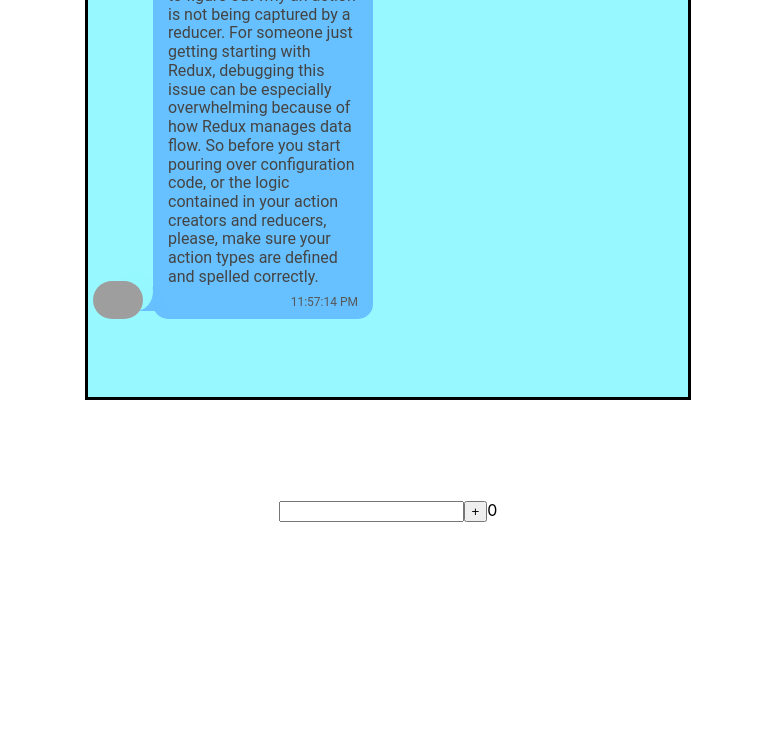
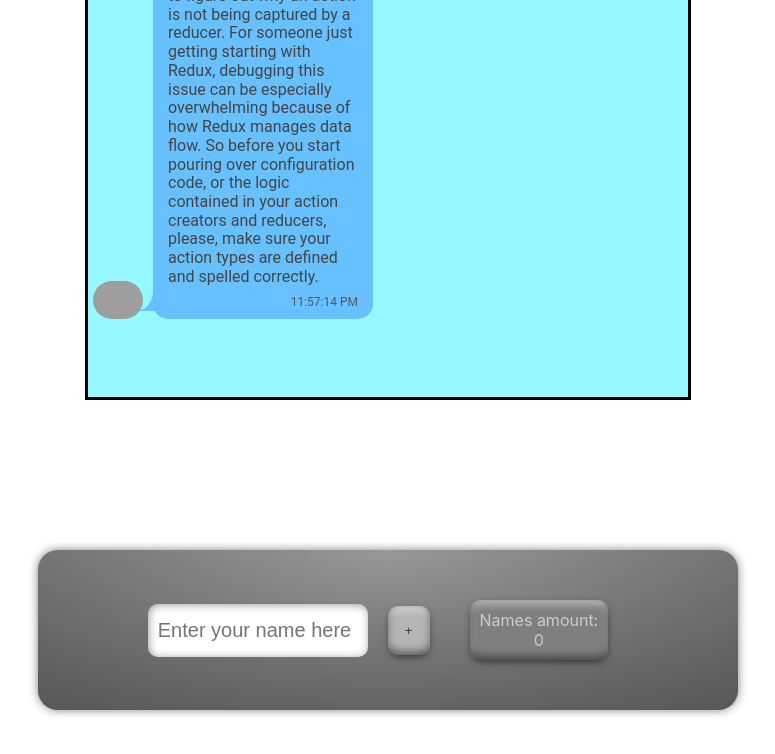
Before and after one commit to DmitryDemid-lab/IgnatTask01, a React (Create React App) app: page / in a window 1280 px wide. Shown: the part 1593-2347 px from the top of the page, without its empty margins (252-1027 px from the left). Built offline with nearby package versions, Linux system fonts and the light colour scheme; grey boxes are pictures that could not be loaded.

Commit message:
Stylization added

```diff
--- a/src/Components/HelloName/HelloName.module.css
+++ b/src/Components/HelloName/HelloName.module.css
@@ -1,5 +1,55 @@
 .HelloName {
+    display: flex;
+    align-items: center;
+    justify-content: center;
+    box-shadow: 0 0 10px rgba(0,0,0,0.5);
+    margin: 150px auto;
     width: 600px;
-    height: 600px;
-    margin: 0 auto;
+    padding: 50px;
+    border-radius: 20px;
+    background: linear-gradient(to bottom, rgba(255,255,255,0.15) 0%, rgba(0,0,0,0.15) 100%), radial-gradient(at top center, rgba(255,255,255,0.40) 0%, rgba(0,0,0,0.40) 120%) #989898;
+    background-blend-mode: multiply,multiply;
 }
+
+.NameInput {
+    padding: 15px 10px;
+    width: 200px;
+    border: none;
+    border-radius: 10px;
+    box-shadow: inset 1px 1px 10px -1px;
+    margin: 0 10px;
+    outline: none;
+    font-size: 20px;
+    color: #8a8a8a;
+}
+
+.addBtn {
+    border: none;
+    border-radius: 10px;
+    outline: none;
+    cursor: pointer;
+    padding: 17px;
+    margin: 0 10px;
+    background-color: #b5b5b5;
+    color: #3b3b3b;
+    box-shadow:
+            inset rgba(0,0,0,.6) 0 -3px 8px,
+            inset rgba(252,255,255,.7) 0 3px 8px,
+            rgba(0,0,0,.8) 0 3px 8px -3px;
+}
+
+.addBtn:hover {
+    box-shadow: 0 3px 3px #575555 inset;
+}
+
+.count{
+    margin: 0 30px;
+    padding: 10px;
+    border-radius: 10px;
+    background-color: #7f7f7f;
+    box-shadow:
+            inset rgba(0,0,0,.6) 0 -3px 8px,
+            inset rgba(252,255,255,.7) 0 3px 8px,
+            rgba(0,0,0,.8) 0 3px 8px -3px;
+    color: #ccc;
+}
--- a/src/Components/HelloName/HelloName.tsx
+++ b/src/Components/HelloName/HelloName.tsx
@@ -13,15 +13,15 @@
 
     let [correctNames, setCorrectName] = useState<Array<CorrectNameType>>([]);
 
-    function addName (name:string) {
+    function addName(name: string) {
         let newName = {id: v1(), name: name};
         setCorrectName([newName, ...correctNames])
     };
 
-   let count = correctNames.length;
+    let count = correctNames.length;
 
     const helloFunc = () => {
-        if (name !== ""){
+        if (name !== "") {
             alert("Hello, " + name);
             addName(name);
             setName("");
@@ -43,13 +43,17 @@
 
     return (
         <div className={s.HelloName}>
-            <input type="text"
-                   value={name}
-                   onChange={onChangeHandler}
-                   onKeyPress={onKeyPressHandler}
+            <input
+                className={s.NameInput}
+                type="text"
+                placeholder="Enter your name here"
+                value={name}
+                onChange={onChangeHandler}
+                onKeyPress={onKeyPressHandler}
             />
-            <button onClick={helloFunc}>+</button>
-            <span>
+            <button className={s.addBtn} onClick={helloFunc}>+</button>
+            <span className={s.count}>
+                Names amount:<br/>
                {count}
             </span>
         </div>
```
